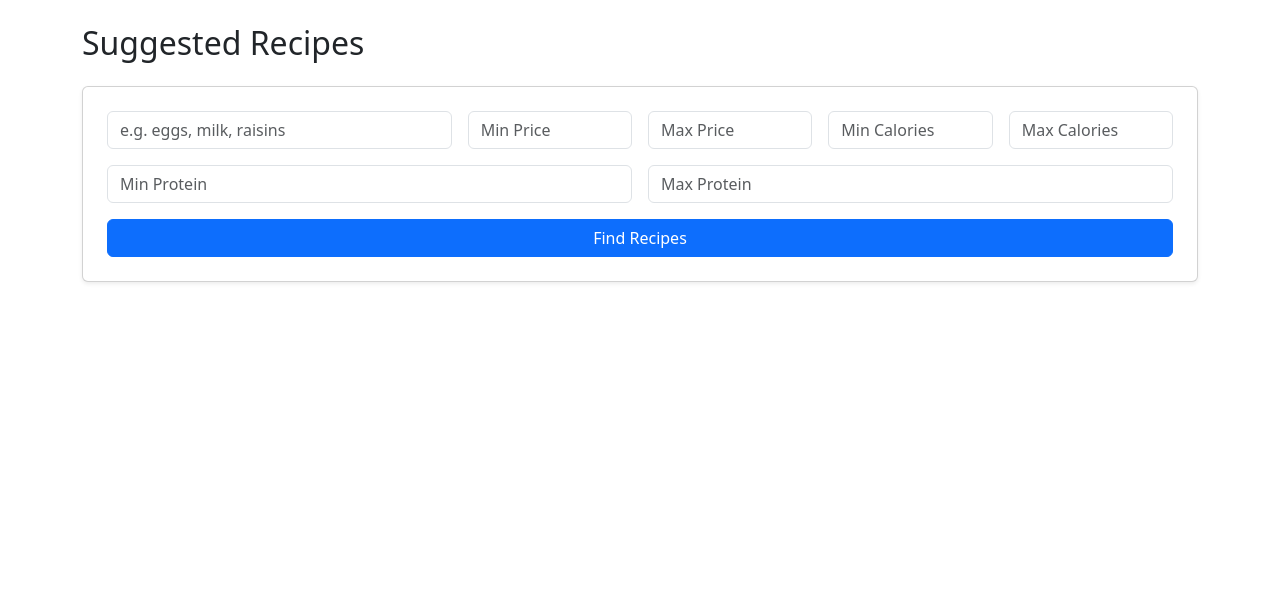
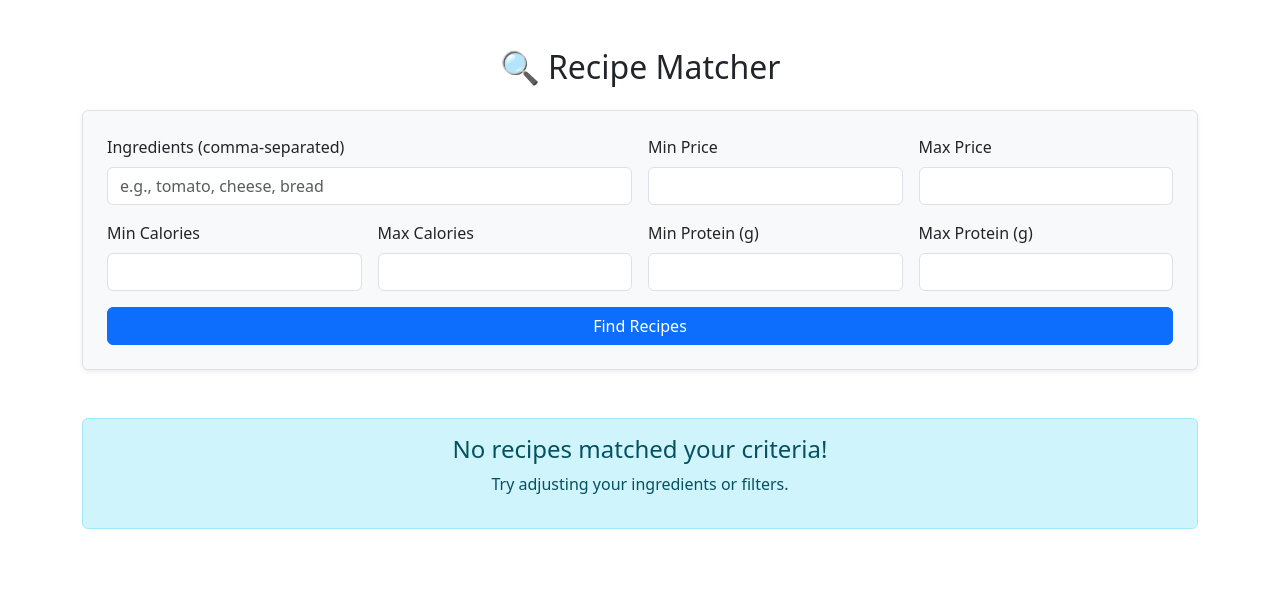
Before and after one commit to 23f2002191/MEAL_RECIPES, a Flask app: page /recipes in a window 1280 px wide. Shown: the part 56-648 px from the top of the page. Run offline with Flask 3, Linux system fonts and the light colour scheme; parts of the project's set-up code (start-up, migrations or seed data) failed here and were passed over.

Commit message:
Added fuzzy match and made UI better and made home page work

```diff
--- a/app.py
+++ b/app.py
@@ -3,6 +3,8 @@ from flask_sqlalchemy import SQLAlchemy
 from werkzeug.security import generate_password_hash, check_password_hash
 import os
 import json
+import random
+from rapidfuzz import process, fuzz
 
 # Setup
 base_dir = os.path.dirname(os.path.abspath(__file__))
@@ -66,10 +68,11 @@ with app.app_context():
 # Routes
 @app.route('/')
 def home():
+    import random
+
     meals = []
-
-    # Load all items once, indexed by lowercase name
     all_items = {item.name.lower(): item for item in Item.query.all()}
+    fully_matched_recipes = []
 
     for recipe in RAW_recipes:
         try:
@@ -80,19 +83,21 @@ def home():
 
         available_items = []
         total_cost = total_cal = total_prot = 0
+        has_discount = False
 
         for r in req:
-            # Match if ingredient string is contained in item name (case-insensitive)
             item = next((i for name, i in all_items.items() if r in name), None)
             if item:
                 available_items.append(item)
+                if item.discount and item.discount > 0:
+                    has_discount = True
                 total_cost += item.cost * (1 - (item.discount or 0) / 100)
                 total_cal += item.calories or 0
                 total_prot += item.protein or 0
 
-        # ✅ Only include if all ingredients are available
-        if len(available_items) == len(req):
-            meals.append({
+        # ✅ Only include if all ingredients are available AND at least one has a discount
+        if len(available_items) == len(req) and has_discount:
+            fully_matched_recipes.append({
                 'title': f"Recipe #{recipe['id']}",
                 'ingredients': available_items,
                 'cost': round(total_cost, 2),
@@ -100,9 +105,8 @@ def home():
                 'protein': total_prot
             })
 
-        # ✅ Stop once we have 10 full matches
-        if len(meals) >= 10:
-            break
+    # ✅ Randomly select up to 12
+    meals = random.sample(fully_matched_recipes, min(12, len(fully_matched_recipes)))
 
     return render_template('index.html', meals=meals)
 
@@ -126,13 +130,13 @@ def login():
         if user and check_password_hash(user.password, password):
             session['user'] = user.username
             session['is_admin'] = user.is_admin
-            return redirect(url_for('index'))
+            return redirect(url_for('home'))
     return render_template('login.html')
 
 @app.route('/logout')
 def logout():
     session.clear()
-    return redirect(url_for('index'))
+    return redirect(url_for('login'))
 
 @app.route('/add-item', methods=['GET', 'POST'])
 def add_item():
@@ -178,8 +182,7 @@ def recipe_matcher():
             return default
 
     if request.method == 'POST':
-        user_ing = set(ing.strip().lower() for ing in request.form['ingredients'].split(','))
-
+        user_input = [ing.strip().lower() for ing in request.form['ingredients'].split(',') if ing.strip()]
         min_price = parse_float(request.form.get('min_price'), 0)
         max_price = parse_float(request.form.get('max_price'), float('inf'))
         min_cal = parse_float(request.form.get('min_calories'), 0)
@@ -187,28 +190,39 @@ def recipe_matcher():
         min_prot = parse_float(request.form.get('min_protein'), 0)
         max_prot = parse_float(request.form.get('max_protein'), float('inf'))
 
+        all_items = {item.name.lower(): item for item in Item.query.all()}
+        item_names = list(all_items.keys())
+
         for recipe in RAW_recipes:
             try:
-                req = set(i.strip().lower() for i in recipe['ingredients'])
+                recipe_ings = set(i.strip().lower() for i in recipe['ingredients'])
             except Exception as e:
                 print(f"Skipping recipe due to parse error: {e}")
                 continue
 
-            matched_ing = user_ing & req
-            if not matched_ing:
-                continue
+            # Fuzzy match: see how many user ingredients fuzzily match any in recipe_ings
+            fuzzy_matches = set()
+            for u_ing in user_input:
+                match = process.extractOne(u_ing, recipe_ings, scorer=fuzz.partial_ratio, score_cutoff=75)
+                if match:
+                    fuzzy_matches.add(match[0])
 
+            if not fuzzy_matches:
+                continue  # skip if no match at all
+
+            # Fetch item details from DB (fuzzy match again)
             available_items = []
             total_cost = total_cal = total_prot = 0
-            for r in req:
-                item = Item.query.filter(Item.name.ilike(f"%{r}%")).first()
-                if item:
+            for ing in recipe_ings:
+                db_match = process.extractOne(ing, item_names, scorer=fuzz.partial_ratio, score_cutoff=75)
+                if db_match:
+                    item = all_items[db_match[0]]
                     available_items.append(item)
                     total_cost += item.cost * (1 - (item.discount or 0) / 100)
                     total_cal += item.calories or 0
                     total_prot += item.protein or 0
 
-            unavailable = req - {i.name.lower() for i in available_items}
+            unavailable = recipe_ings - {i.name.lower() for i in available_items}
 
             if min_price <= total_cost <= max_price and min_cal <= total_cal <= max_cal and min_prot <= total_prot <= max_prot:
                 matched.append({
@@ -219,16 +233,21 @@ def recipe_matcher():
                     'cost': round(total_cost, 2),
                     'calories': round(total_cal, 2),
                     'protein': round(total_prot, 2),
-                    'match_count': len(matched_ing)
+                    'match_count': len(fuzzy_matches)
                 })
 
-        # Sort by number of matching ingredients (descending), then take top 10
-        matched = sorted(matched, key=lambda r: r['match_count'], reverse=True)[:10]
+        # Sort first by number of unavailable ingredients (ascending), then by match count (descending)
+        matched = sorted(
+            matched,
+            key=lambda r: (len(r['unavailable']), -r['match_count'])
+        )[:12]
+
 
     return render_template('recipes.html', matched=matched)
 
 
 
 
+
 if __name__ == '__main__':
     app.run(debug=True)
--- /dev/null
+++ b/requirements.txt
@@ -0,0 +1,3 @@
+Flask
+SQLAlchemy
+rapidfuzz
--- a/templates/recipes.html
+++ b/templates/recipes.html
@@ -1,61 +1,87 @@
 {% extends 'layout.html' %}
+
 {% block content %}
-<div class="container py-4">
-  <h2 class="mb-4">Suggested Recipes</h2>
-  <form method="POST" class="mb-5 card p-4 shadow-sm">
+<div class="container py-5">
+    <h2 class="mb-4 text-center">🔍 Recipe Matcher</h2>
+
+    <!-- Search Form Box -->
+    <div class="p-4 border rounded shadow-sm mb-5 bg-light">
+        <form method="POST">
             <div class="row g-3">
-      <div class="col-md-4">
-        <input type="text" name="ingredients" class="form-control" placeholder="e.g. eggs, milk, raisins" required>
+                <div class="col-md-6">
+                    <label for="ingredients" class="form-label">Ingredients (comma-separated)</label>
+                    <input type="text" class="form-control" name="ingredients" id="ingredients" placeholder="e.g., tomato, cheese, bread" required>
                 </div>
-      <div class="col-md-2">
-        <input type="number" step="0.01" name="min_price" class="form-control" placeholder="Min Price">
+
+                <div class="col-md-3">
+                    <label class="form-label">Min Price</label>
+                    <input type="number" step="0.01" name="min_price" class="form-control">
                 </div>
-      <div class="col-md-2">
-        <input type="number" step="0.01" name="max_price" class="form-control" placeholder="Max Price">
+                <div class="col-md-3">
+                    <label class="form-label">Max Price</label>
+                    <input type="number" step="0.01" name="max_price" class="form-control">
                 </div>
-      <div class="col-md-2">
-        <input type="number" name="min_calories" class="form-control" placeholder="Min Calories">
+
+                <div class="col-md-3">
+                    <label class="form-label">Min Calories</label>
+                    <input type="number" step="1" name="min_calories" class="form-control">
                 </div>
-      <div class="col-md-2">
-        <input type="number" name="max_calories" class="form-control" placeholder="Max Calories">
+                <div class="col-md-3">
+                    <label class="form-label">Max Calories</label>
+                    <input type="number" step="1" name="max_calories" class="form-control">
                 </div>
-      <div class="col-md-6">
-        <input type="number" name="min_protein" class="form-control" placeholder="Min Protein">
+
+                <div class="col-md-3">
+                    <label class="form-label">Min Protein (g)</label>
+                    <input type="number" step="1" name="min_protein" class="form-control">
                 </div>
-      <div class="col-md-6">
-        <input type="number" name="max_protein" class="form-control" placeholder="Max Protein">
+                <div class="col-md-3">
+                    <label class="form-label">Max Protein (g)</label>
+                    <input type="number" step="1" name="max_protein" class="form-control">
+                </div>
+
+                <div class="col-12 mt-3">
+                    <button type="submit" class="btn btn-primary w-100">Find Recipes</button>
                 </div>
             </div>
-    <button type="submit" class="btn btn-primary mt-3">Find Recipes</button>
         </form>
+    </div>
 
+    <!-- Results -->
     {% if matched %}
+    <h4 class="mb-4">Top Matching Recipes</h4>
     <div class="row row-cols-1 row-cols-md-2 row-cols-lg-3 g-4">
-      {% for recipe in matched %}
+        {% for meal in matched %}
         <div class="col">
-        <div class="card h-100 shadow-sm">
+            <div class="card h-100 border rounded shadow-sm">
                 <div class="card-body">
-            <h5 class="card-title">{{ recipe.title }}</h5>
-            <p><strong>Available Ingredients:</strong>
-              {% for item in recipe.available %}
-                <span class="badge bg-success">{{ item.name }}</span>
-              {% endfor %}
+                    <h5 class="card-title">{{ meal.title }}</h5>
+
+                    <p><span class="text-success fw-bold">✅ Available Ingredients:</span><br>
+                        {{ meal.available | map(attribute='name') | join(', ') }}
                     </p>
-            <p><strong>Unavailable Ingredients:</strong>
-              {% for missing in recipe.unavailable %}
-                <span class="badge bg-danger">{{ missing }}</span>
-              {% endfor %}
+
+                    {% if meal.unavailable %}
+                    <p class="text-danger fw-bold">❌ Unavailable Ingredients:<br>
+                        <span class="text-danger">{{ meal.unavailable | join(', ') }}</span>
                     </p>
-            <p><strong>Total Cost:</strong> ₹{{ recipe.cost }}</p>
-            <p><strong>Calories:</strong> {{ recipe.calories }} kcal</p>
-            <p><strong>Protein:</strong> {{ recipe.protein }} g</p>
+                    {% endif %}
+
+                    <ul class="list-group list-group-flush mt-3">
+                        <li class="list-group-item"><strong>💰 Cost:</strong> ${{ meal.cost }}</li>
+                        <li class="list-group-item"><strong>🔥 Calories:</strong> {{ meal.calories }}</li>
+                        <li class="list-group-item"><strong>💪 Protein:</strong> {{ meal.protein }}g</li>
+                    </ul>
                 </div>
             </div>
         </div>
         {% endfor %}
     </div>
-  {% elif request.method == 'POST' %}
-    <p class="text-muted">No recipes found with those ingredients.</p>
+    {% else %}
+    <div class="alert alert-info text-center mt-5">
+        <h4>No recipes matched your criteria!</h4>
+        <p>Try adjusting your ingredients or filters.</p>
+    </div>
     {% endif %}
 </div>
 {% endblock %}
```
Also changed, not shown: templates/index.html (+18 -10 lines), instance/grocery.db. Lines whose indentation alone changed are shown as unchanged.
